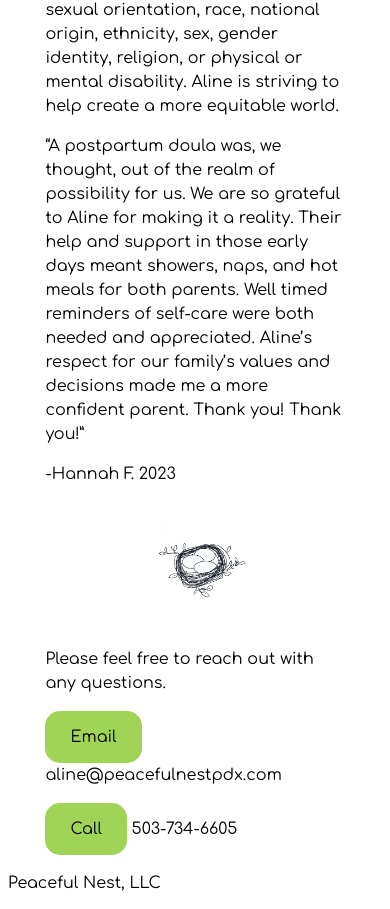
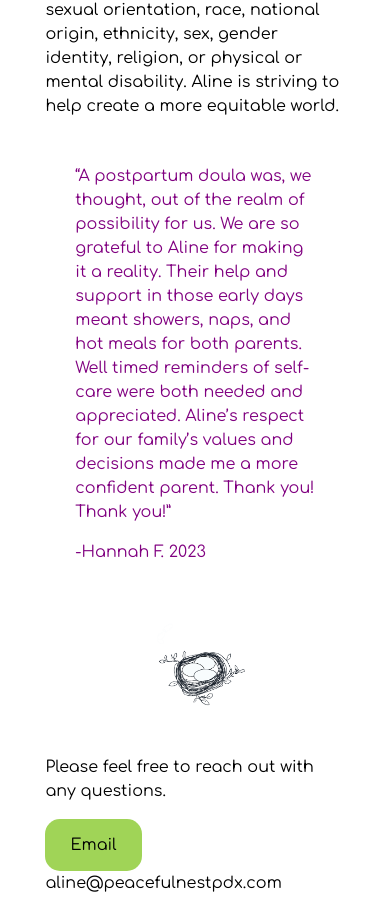
Before and after one commit to tonydiethelm/PeacefulNest, a SvelteKit app: page /about in a window 390 px wide. Shown: the part 1296-2205 px from the top of the page. Built offline with nearby package versions, Linux system fonts and the light colour scheme.

Commit message:
Changed quote padding to percentage for better results on mobile.

```diff
--- a/src/routes/about/+page.svelte
+++ b/src/routes/about/+page.svelte
@@ -40,7 +40,7 @@
     </section>
 
     <section>
-        <div>
+        <div class="quote">
             <q>A postpartum doula was, we thought, out of the realm of possibility for us.
                 We are so grateful to Aline for making it a reality. Their help and support in
                 those early days meant showers, naps, and hot meals for both parents. Well timed
--- a/src/style.css
+++ b/src/style.css
@@ -71,6 +71,6 @@ aside div{
 }
 
 .quote{
-    padding: 60px;
+    padding: 10%;
     color: purple;
 }
```
